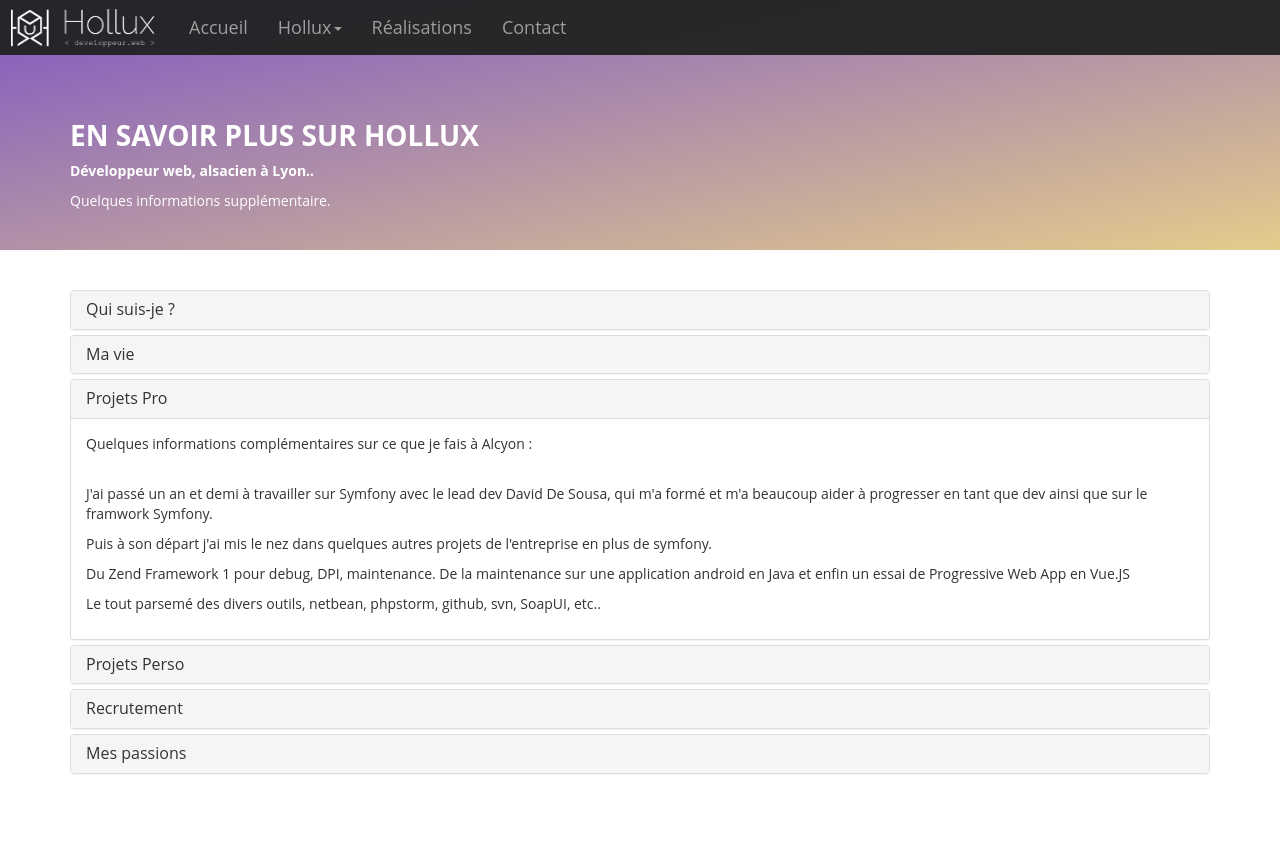
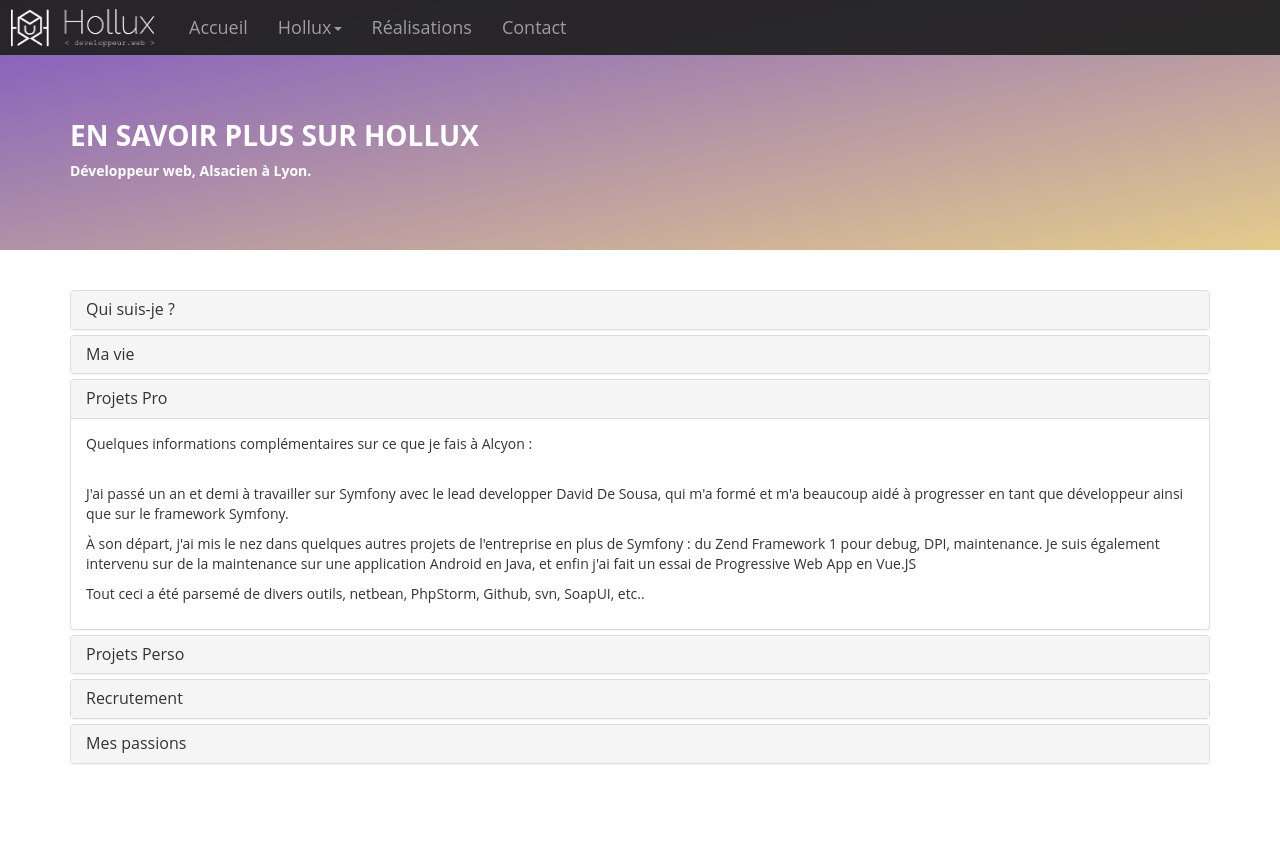
Before and after one commit to Hollux/HolluxLand4, a Symfony app: template templates/hollux/infoperso.html.twig in a window 1280 px wide, after a click on "Projets Pro". Shown: the top 854 px of the page. Run offline with Twig, Linux system fonts and the light colour scheme; the template is opened without the code that fills it, so the values that code supplies are empty; some libraries are stand-ins or nearby versions.

Commit message:
corrections orthographe CV + compétences + infos persos

```diff
--- a/templates/hollux/competences.html.twig
+++ b/templates/hollux/competences.html.twig
@@ -4,7 +4,7 @@
     <div class="blocHaut">
         <div class="container">
             <h1>Compétences</h1>
-            <p>Les langages et outils que j'ai utilisé.</p>
+            <p>Les langages et outils que j'ai utilisés.</p>
         </div>
     </div>
     <div class="container">
--- a/templates/hollux/infoperso.html.twig
+++ b/templates/hollux/infoperso.html.twig
@@ -6,8 +6,7 @@
     <div class="blocHaut">
         <div class="container">
             <h1>En savoir plus sur Hollux</h1>
-            <p><b>Développeur web, alsacien à Lyon.. </b></p>
-            <p>Quelques informations supplémentaire.</p>
+            <p><b>Développeur web, Alsacien à Lyon. </b></p>
         </div>
     </div>
     <div class="container infoPerso">
@@ -26,14 +25,14 @@
                 <div id="quiSuisJe" class="panel-collapse collapse in" role="tabpanel" aria-labelledby="headingOne">
                     <div class="panel-body">
                         <p>Mon nom est Adrien Marchand mais je suis aussi appelé Hollux sur la toile.</p>
-                        <p>Je suis à la fois calme, presque flegmatique mais aussi énergique et efficace. Je déteste ne
+                        <p>Je suis calme, presque flegmatique mais aussi énergique et efficace. Je déteste ne
                             rien
                             faire.</p>
                         <p>Je suis avide de connaissances, toujours en quête de nouveaux défis pour m'occuper et
                             progresser.</p>
                         <p>J'écoute aussi beaucoup les avis et conseils de tous pour me faire ma propre opinion et
                             évoluer dans
-                            les divers domaines qui m'interessent.</p>
+                            les divers domaines qui m'intéressent.</p>
                         {#<br>
                         <img src="{{ asset('img/moi.jpg') }}" alt="moi" width="100%">#}
                     </div>
@@ -85,13 +84,12 @@
                     <div class="panel-body">
                         <p>Quelques informations complémentaires sur ce que je fais à Alcyon :</p>
                         <br>
-                        <p>J'ai passé un an et demi à travailler sur Symfony avec le lead dev David De Sousa, qui m'a formé et
-                            m'a beaucoup aider à progresser en tant que dev ainsi que sur le framwork Symfony.</p>
-                        <p>Puis à son départ j'ai mis le nez dans quelques autres projets de l'entreprise en plus de
-                            symfony.</p>
-                        <p>Du Zend Framework 1 pour debug, DPI, maintenance. De la maintenance sur une application
-                            android en Java et enfin un essai de Progressive Web App en Vue.JS</p>
-                        <p>Le tout parsemé des divers outils, netbean, phpstorm, github, svn, SoapUI, etc..</p>
+                        <p>J'ai passé un an et demi à travailler sur Symfony avec le lead developper David De Sousa, qui m'a formé et
+                            m'a beaucoup aidé à progresser en tant que développeur ainsi que sur le framework Symfony.</p>
+                        <p>À son départ, j'ai mis le nez dans quelques autres projets de l'entreprise en plus de
+                            Symfony : du Zend Framework 1 pour debug, DPI, maintenance. Je suis également intervenu sur de la maintenance sur une application
+                            Android en Java, et enfin j'ai fait un essai de Progressive Web App en Vue.JS</p>
+                        <p>Tout ceci a été parsemé de divers outils, netbean, PhpStorm, Github, svn, SoapUI, etc..</p>
                     </div>
                 </div>
             </div>
@@ -107,32 +105,31 @@
                 </div>
                 <div id="perso" class="panel-collapse collapse" role="tabpanel" aria-labelledby="headingTwoC">
                     <div class="panel-body">
-                        <p>Certaines de mes heures perdu sont aussi utilisé à la réalisation de projets persos divers et
-                            varié. Tous réalisé simplement par envi d'en apprendre plus, m'entrainer et aussi aider.</p>
+                        <p>À mes heures perdues je réalise des projets personnels divers et variés. Tous résultaient simplement de mon envie d'en apprendre plus, de m'entraîner mais aussi d'aider.</p>
                         <br>
-                        <p>J'ai commencé par des sites sandbox perso de différente façons.</p>
+                        <p>J'ai commencé par des sites sandbox personnels de différente façons.</p>
                         <ul>
-                            <li><p>V1 : pré formation, à coup de tuto entièrement en html/css.</p></li>
+                            <li><p>V1 : pré formation, à coup de tutoriels entièrement en HTML/CSS.</p></li>
                             <li><p>V2 : post formation, on débute du vrai code avec un petit framework MVC maison.</p>
                             </li>
-                            <li><p>V3 : La on passe enfin à Symfony 3, presque 2ans à m'amuser et à faire des petits
+                            <li><p>V3 : Là on passe enfin à Symfony 3 ! Presque 2 ans à m'amuser et à faire des petits
                                     modules,
                                     des jeux, des tests, bref, tout ce qui me passe par la tête.</p></li>
-                            <li><p>V4 : La version actuelle, en Symfony 4 ou tout doucement je remet certains modules et
+                            <li><p>V4 : La version actuelle, en Symfony 4, où tout doucement je remets certains modules et
                                     certaines
-                                    choses et ou la suite se fera.</p></li>
+                                    choses. C'est là que la suite se fera.</p></li>
                         </ul>
-                        <P>En plus de ça j'ai réalisé un template wordpress pour une ludothèque dont je suis bénévole,
-                            Wordpress car j'étais sur d'une utilisation admin standard et facile pour eux. Un petit site
-                            vitrine avec mon framework Perso.</P>
-                        <p>Et enfin deux sites en symfony 3 qui m'ont été demandé, un étant toujours en cour de
+                        <P>En plus de ça, j'ai créé un template Wordpress pour une ludothèque où je suis bénévole.
+                            J'ai choisi Wordpress car j'étais ainsi sûr d'une administration standard et facile pour eux.<br />
+                            J'ai aussi fait un petit site vitrine avec mon framework maison.<br />
+                            J'ai également réalisé deux sites en Symfony 3 pour des commandes, dont un est en cours de
                             réalisation.</p>
-                        <p>J'ai aussi voulu en savoir plus sur les serveurs et comment fonctionnait mes sites, j'ai donc
-                            commencé avec un petit serveur sur un raspberry, et récement j'ai acheté un NUC afin d'avoir
-                            un peu plus de puissance et me faire un environnement plus propre, avec git et CircleCI.</p>
+                        <p>J'ai aussi voulu en savoir plus sur les serveurs et comment fonctionnaient mes sites. J'ai donc
+                            commencé avec un petit serveur sur un Raspberry, et j'ai récemment fait l'acquisition d'un NUC afin d'avoir
+                            un peu plus de puissance pour me faire un environnement plus propre, avec git et CircleCI.</p>
                         <p>Et enfin j'ai finalisé mon environnement de développement avec l'achat d'un mac pour
                             travailler sur
-                            une machine bien plus adapté au code que mon pc Windows standard.</p>
+                            une machine bien plus adaptée au code que mon PC Windows standard.</p>
                     </div>
                 </div>
             </div>
@@ -148,8 +145,8 @@
                 </div>
                 <div id="recrutement" class="panel-collapse collapse" role="tabpanel" aria-labelledby="headingThree">
                     <div class="panel-body">
-                        <p>Comme indiqué sur ma page CV, je suis à la recherche d'une nouvelle opportuinté à Lyon ou en
-                            région lyonnaise</p>
+                        <p>Comme indiqué sur ma page CV, je suis à la recherche d'une nouvelle opportunité à Lyon ou en
+                            région lyonnaise.</p>
                         <p>Il me faut changer d'air afin de m'améliorer sur des sujets qui me passionnent : travailler
                             sur un framework PHP récent car c'est ce que je fais de mieux, et également progresser avec
                             un framework JS comme vue.JS ou reactJS qui me semblent avoir un potentiel intéressant.</p>
```
Also changed, not shown: templates/hollux/cv.html.twig (+4 -4 lines).
